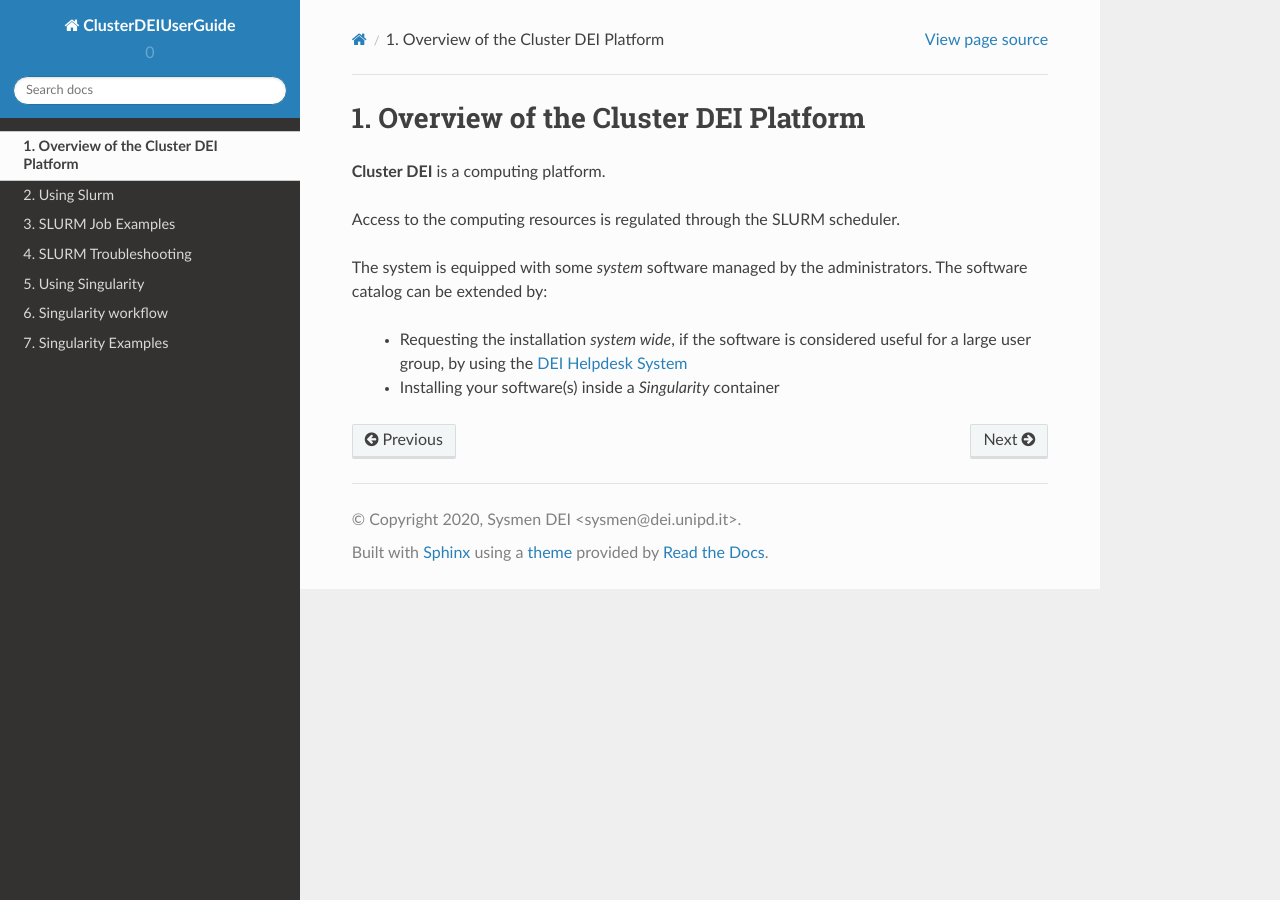
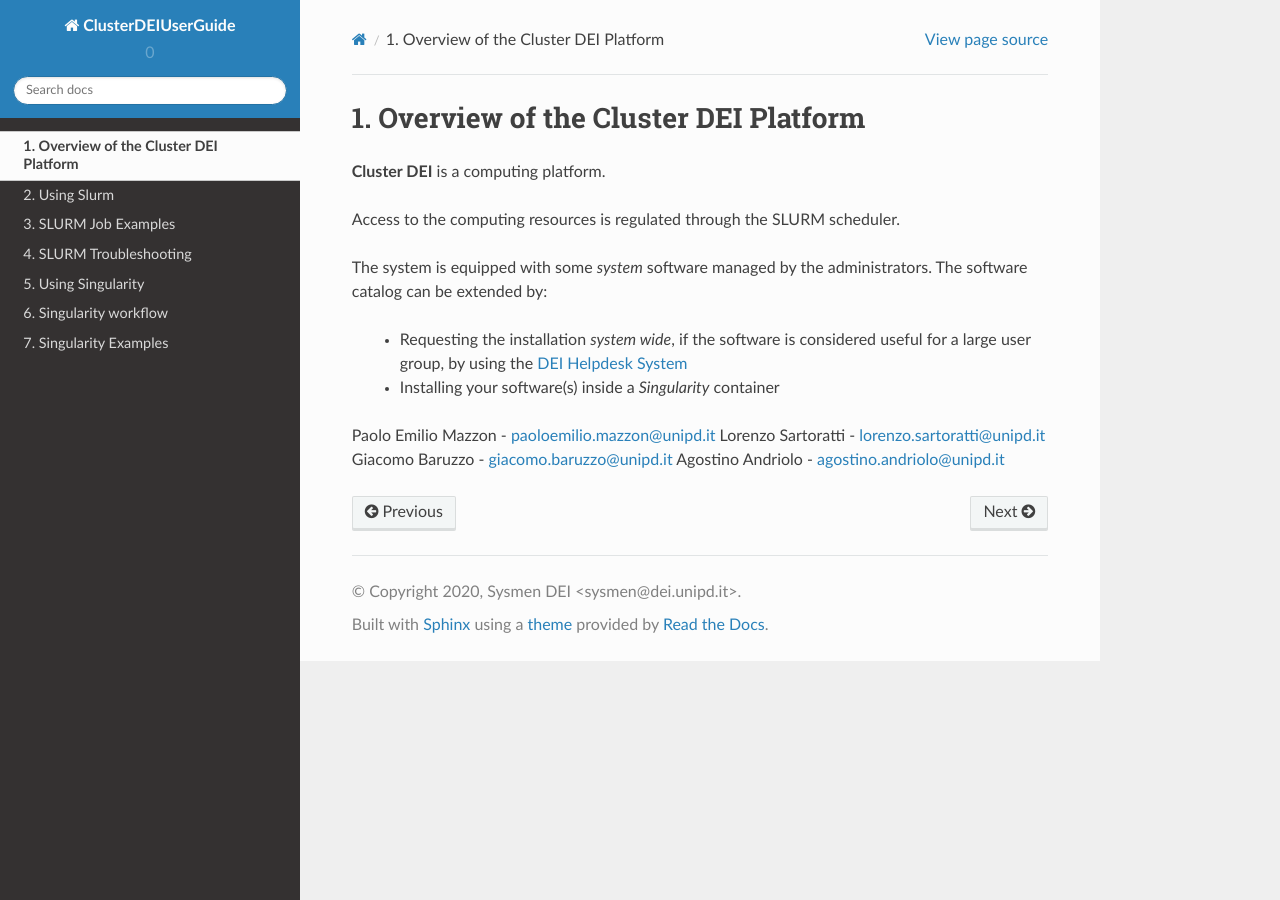
Before and after one commit to agostinoandriolo/clusterDEIguide, a Sphinx documentation site: the page built from ClusterDEIUserGuide-master/docs/Overview.rst, in a window 1280 px wide. Built offline with Sphinx 7.4.7 and the Read the Docs theme 2.0.0, drawn with Linux system fonts in a browser that asks for light colours.

Commit message:
Update Overview.rst

```diff
--- a/ClusterDEIUserGuide-master/docs/Overview.rst
+++ b/ClusterDEIUserGuide-master/docs/Overview.rst
@@ -14,3 +14,10 @@ catalog can be extended by:
   * Requesting the installation *system wide*, if the software is considered useful for a large
     user group, by using the `DEI Helpdesk System <https://www.dei.unipd.it/helpdesk/>`_
   * Installing your software(s) inside a *Singularity* container
+
+.. _authors:
+
+Paolo Emilio Mazzon - paoloemilio.mazzon@unipd.it
+Lorenzo Sartoratti - lorenzo.sartoratti@unipd.it
+Giacomo Baruzzo - giacomo.baruzzo@unipd.it
+Agostino Andriolo - agostino.andriolo@unipd.it
```
